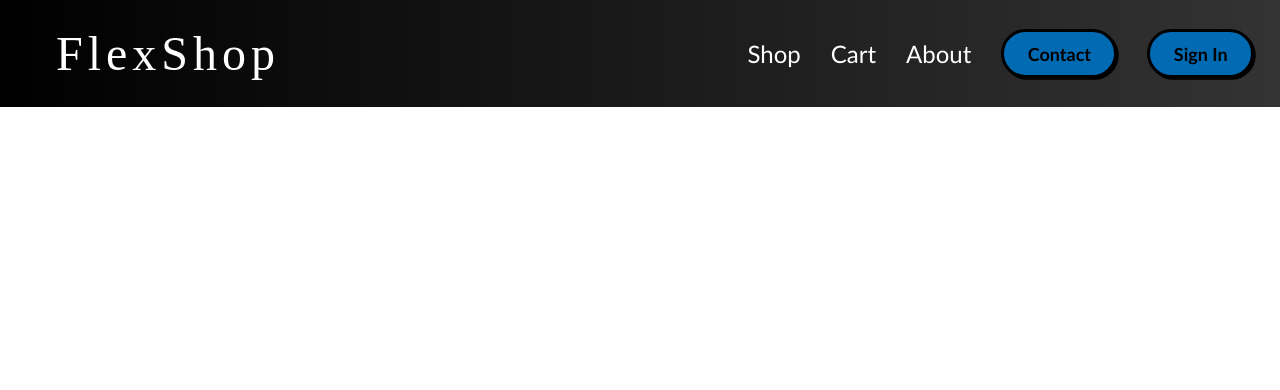
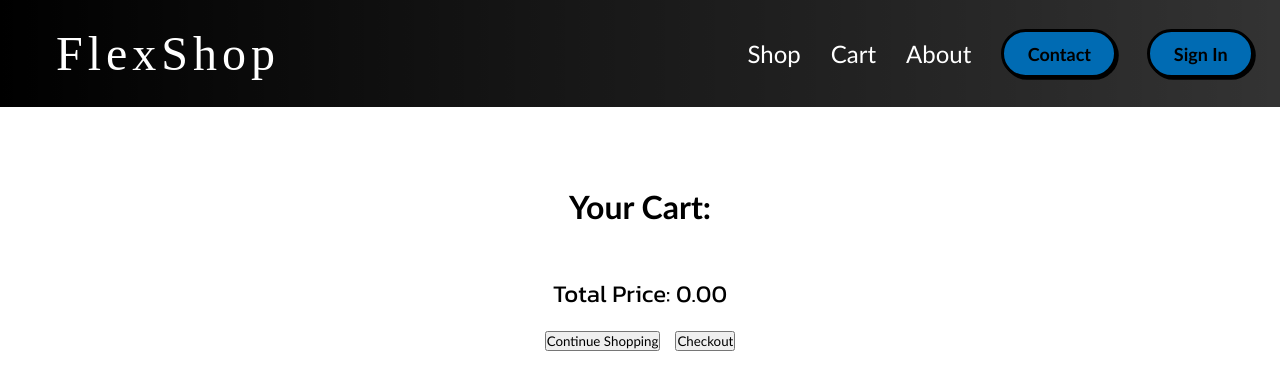
Before and after one commit to amanuelabiy/FlexShop, a React (Vite) app in the folder flex-shop-app/: page /cart in a window 1280 px wide. Shown: the top 390 px of the page. Built offline with nearby package versions, Linux system fonts and the light colour scheme; data requests are answered from the project's data file; a web font is replaced by a local one.

Commit message:
Added the Cart and Page With Add to Cart functionality. Products only appear once know matter how many times they occur in cart

```diff
--- a/flex-shop-app/src/pages/cart/CartContent.jsx
+++ b/flex-shop-app/src/pages/cart/CartContent.jsx
@@ -22,8 +22,6 @@ export function CartProvider({ children }) {
     dispatch({ type: "cartItemAdded", payload: product });
   };
 
-  console.log(state.cart);
-
   return (
     <CartContext.Provider value={{ cart: state.cart, addToCart }}>
       {children}
--- /dev/null
+++ b/flex-shop-app/src/pages/cart/cart.css
@@ -0,0 +1,52 @@
+@import url("https://fonts.googleapis.com/css2?family=Poppins:ital,wght@0,100;0,200;0,300;0,400;0,500;0,600;0,700;0,800;0,900;1,100;1,200;1,300;1,400;1,500;1,600;1,700;1,800;1,900&display=swap");
+
+@import url("https://fonts.googleapis.com/css2?family=Kanit:ital,wght@0,100;0,200;0,300;0,400;0,500;0,600;0,700;0,800;0,900;1,100;1,200;1,300;1,400;1,500;1,600;1,700;1,800;1,900&family=Poppins:ital,wght@0,100;0,200;0,300;0,400;0,500;0,600;0,700;0,800;0,900;1,100;1,200;1,300;1,400;1,500;1,600;1,700;1,800;1,900&display=swap");
+
+.your-cart-text {
+  text-align: center;
+  margin-top: 5rem;
+}
+
+.cart-container {
+  display: flex;
+  flex-direction: column;
+  align-items: center;
+  margin-bottom: 100px;
+}
+
+.cart-product-container {
+  display: flex;
+  flex-direction: column;
+  align-items: center;
+  padding: 20px;
+  box-shadow: 0 4px 8px rgba(0, 0, 0, 0.1);
+  width: 300px;
+  height: 400px;
+  margin-top: 30px;
+  overflow: hidden;
+}
+
+.total-price {
+  font-size: 1.5rem;
+  margin-top: 50px;
+  font-family: "Kanit", sans-serif;
+}
+
+.cart-product-image {
+  width: 100%;
+  height: 70%;
+  object-fit: contain;
+  margin-bottom: 30px;
+}
+
+.cart-product-price {
+  font-family: "Poppins", sans-serif;
+  font-size: 1.2rem;
+  margin-top: 15px;
+}
+
+.buttons-container {
+  display: flex;
+  gap: 15px;
+  margin-top: 20px;
+}
--- a/flex-shop-app/src/pages/cart/cart.jsx
+++ b/flex-shop-app/src/pages/cart/cart.jsx
@@ -1,5 +1,70 @@
 import React from "react";
+import "./cart.css";
+import { useCart } from "./CartContent";
+import { CartProduct } from "./cartproduct";
+import { ContinueBtn } from "./continueBtn";
+import { CheckOutBtn } from "./checkOutBtn";
+import { uid } from "uid";
 
 export const Cart = () => {
-  return <div></div>;
+  const { cart } = useCart();
+
+  const countOccurrences = (cart, cartItem) => {
+    let count = 0;
+    for (let item of cart) {
+      if (JSON.stringify(item) === JSON.stringify(cartItem)) {
+        count++;
+      }
+    }
+
+    return count;
+  };
+
+  const totalPrice = cart.reduce(
+    (total, cartProduct) => total + cartProduct.price,
+    0.0
+  );
+
+  const addCartValue = (cart) => {
+    return cart.map((cartItem) => {
+      const cartValue = countOccurrences(cart, cartItem);
+
+      return {
+        ...cartItem,
+        cartValue: cartValue,
+      };
+    });
+  };
+
+  const productsWithCartValue = addCartValue(cart);
+
+  const uniqueProducts = new Set();
+
+  const individualProducts = productsWithCartValue.filter((product) => {
+    if (!uniqueProducts.has(product.name)) {
+      uniqueProducts.add(product.name);
+      return true;
+    }
+    return false;
+  });
+
+  const handleClick = () => {
+    for (let product of individualProducts) {
+      console.log(product);
+    }
+  };
+
+  return (
+    <div className="cart-container">
+      <h1 className="your-cart-text">Your Cart:</h1>
+      {individualProducts.map((cartProduct) => (
+        <CartProduct key={uid()} cartProduct={cartProduct} />
+      ))}
+      <p className="total-price">Total Price: {totalPrice.toFixed(2)}</p>
+      <div className="buttons-container">
+        <ContinueBtn />
+        <CheckOutBtn handleClick={handleClick} />
+      </div>
+    </div>
+  );
 };
--- /dev/null
+++ b/flex-shop-app/src/pages/cart/cartproduct.jsx
@@ -0,0 +1,13 @@
+import React from "react";
+import { Rating } from "../shop/starrating";
+
+export const CartProduct = ({ cartProduct }) => {
+  return (
+    <div className="cart-product-container">
+      <img className="cart-product-image" src={cartProduct.image} />
+      <Rating rating={cartProduct.rating} />
+      <p className="cart-product-price">${cartProduct.price.toFixed(2)}</p>
+      <p>{cartProduct.cartValue}</p>
+    </div>
+  );
+};
--- /dev/null
+++ b/flex-shop-app/src/pages/cart/checkOutBtn.jsx
@@ -0,0 +1,9 @@
+import React from "react";
+
+export const CheckOutBtn = ({ handleClick }) => {
+  return (
+    <button className="checkout-button" onClick={handleClick}>
+      Checkout
+    </button>
+  );
+};
--- /dev/null
+++ b/flex-shop-app/src/pages/cart/continueBtn.jsx
@@ -0,0 +1,5 @@
+import React from "react";
+
+export const ContinueBtn = () => {
+  return <button className="continue-btn">Continue Shopping</button>;
+};
--- a/flex-shop-app/src/pages/shop/shop.css
+++ b/flex-shop-app/src/pages/shop/shop.css
@@ -33,6 +33,7 @@
 
 .product-price {
   margin-top: 20px;
+  font-size: 1.5rem;
 }
 
 .add-button {
--- a/flex-shop-app/src/pages/shop/shop.jsx
+++ b/flex-shop-app/src/pages/shop/shop.jsx
@@ -9,7 +9,7 @@ export const Shop = ({ products }) => {
   return (
     <div className="products-container">
       {products.map((product) => (
-        <Product key={uid()} product={product} />
+        <Product key={product.name} product={product} />
       ))}
     </div>
   );
```
